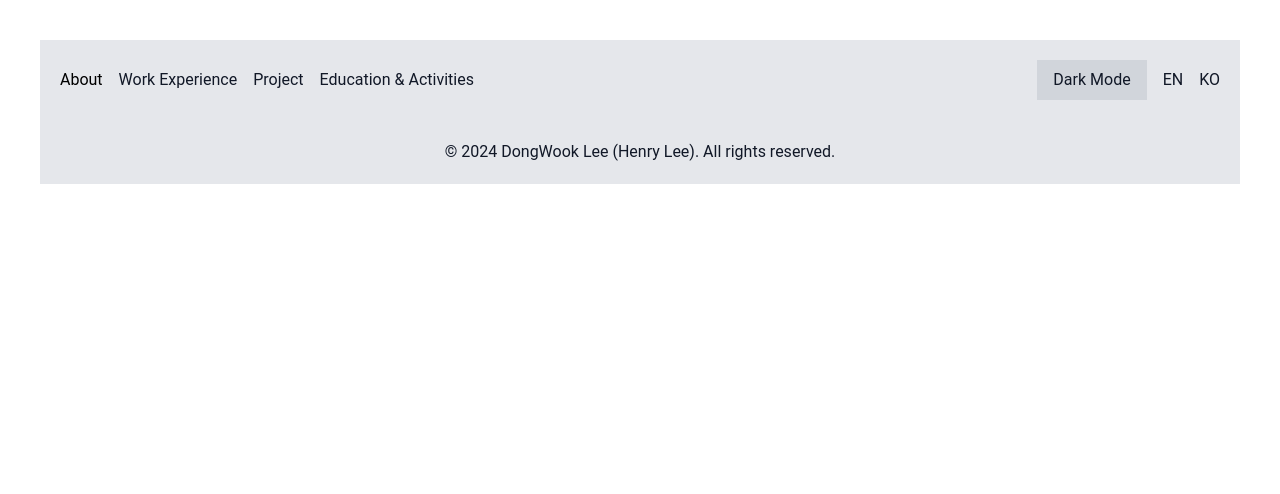
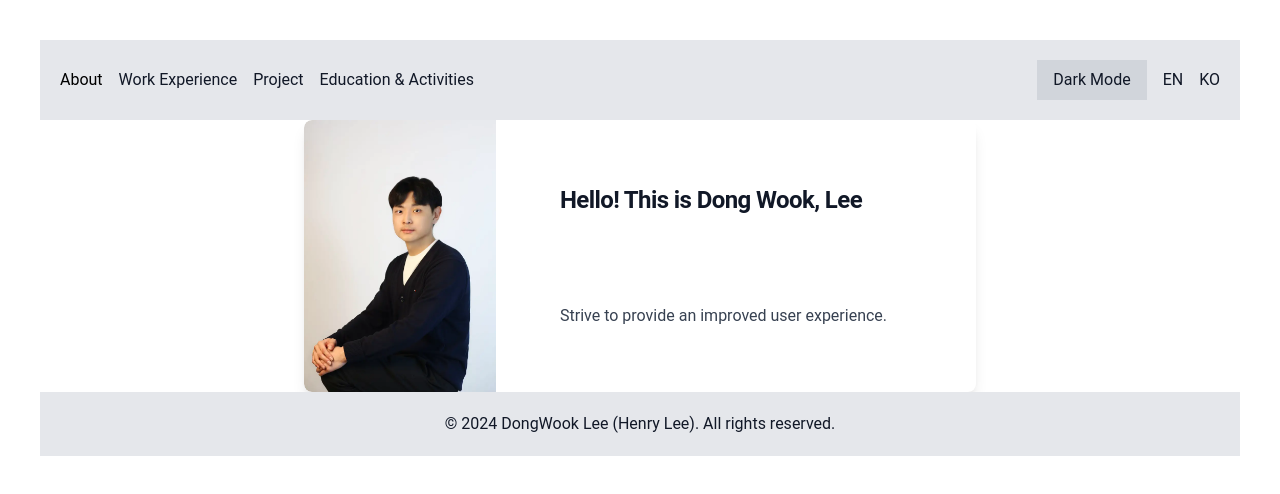
Before and after one commit to Lee-Dongwook/About-Me, a React (Vite) app: page / in a window 1280 px wide. Shown: the top 494 px of the page. Built offline with nearby package versions, Linux system fonts and the light colour scheme.

Commit message:
feat : Card Init

```diff
--- a/src/App.tsx
+++ b/src/App.tsx
@@ -1,10 +1,15 @@
 import { Navbar } from "./components/Navbar";
+import { Card } from "./components/Card";
 import { Footer } from "./components/Footer";
 
 function App() {
   return (
     <div className="p-10">
       <Navbar />
+      <Card
+        title="Hello! This is Dong Wook, Lee"
+        description="Strive to provide an improved user experience."
+      />
       <Footer />
     </div>
   );
--- a/src/components/Card.tsx
+++ b/src/components/Card.tsx
@@ -1,17 +1,27 @@
 import React from "react";
+import PortFolio from "../assets/images/PortFolio.webp";
 
 interface CardProps {
   title: string;
   description?: string;
-  children?: React.ReactNode;
 }
 
-export const Card: React.FC<CardProps> = ({ title, description, children }) => {
+export const Card: React.FC<CardProps> = ({ title, description }) => {
   return (
-    <div className="max-w-sm rounded overflow-hidden shadow-lg p-5 bg-whites">
-      <h2 className="text-x1 mb-2 font-semibold">{title}</h2>
-      <p className="text-gray-700 text-base">{description}</p>
-      {children}
+    <div className="flex max-w-2xl mx-auto overflow-hidden bg-white shadow-lg rounded-lg">
+      <img
+        className="flex-none w-48 h-1/2 object-cover rounded-l-lg"
+        src={PortFolio}
+        alt="Photo"
+      />
+      <div className="flex flex-col justify-between p-16 leading-normal">
+        <h5 className="text-2xl font-bold tracking-tight text-gray-900 dark:text-white">
+          {title}
+        </h5>
+        <p className="font-normal text-gray-700 dark:text-gray-400">
+          {description}
+        </p>
+      </div>
     </div>
   );
 };
```
Also changed, not shown: src/assets/images/PortFolio.webp (added), src/lib/i18n.ts (renamed from lib/i18n.ts).
